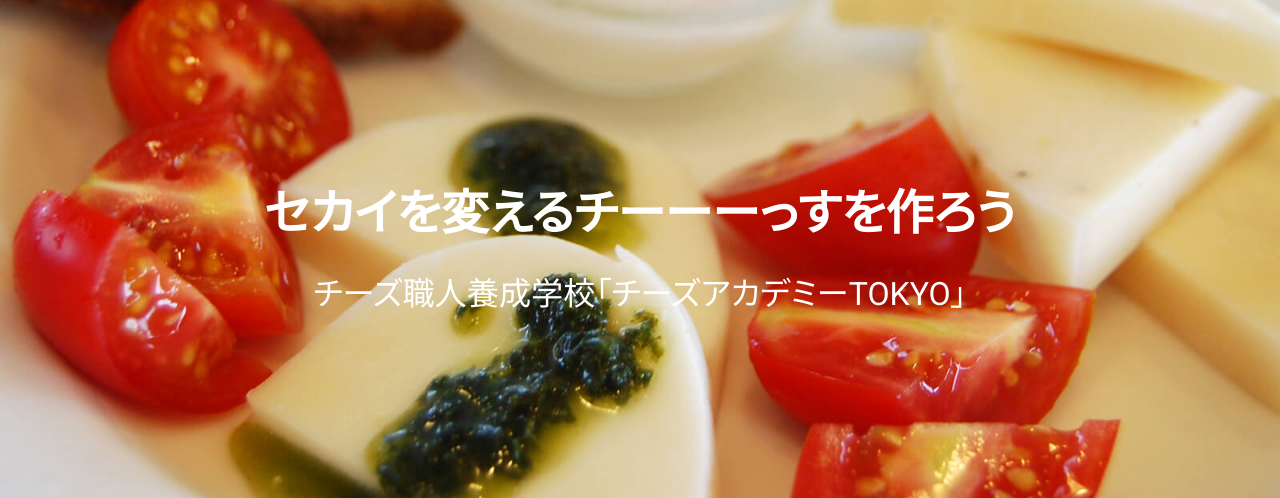
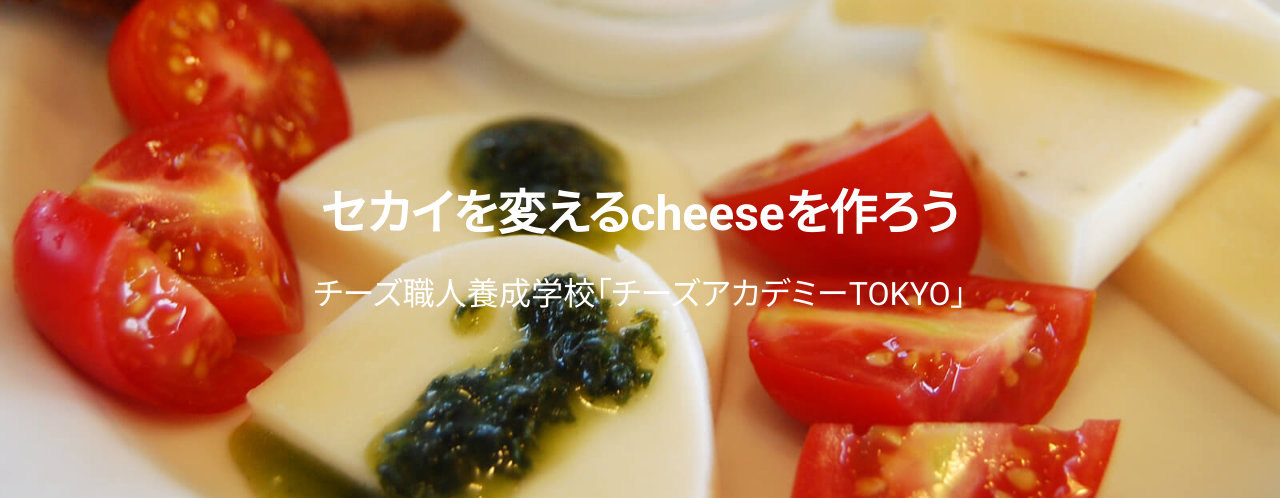
Before and after one commit to nobuhisaterasaki/lab6, a plain HTML site: page cheeseacademy/index.html in a window 1280 px wide. Shown: the top 498 px of the page. Drawn offline with nearby package versions, Linux system fonts and the light colour scheme.

Commit message:
タイトルをcheeseに直した

```diff
--- a/cheeseacademy/index.html
+++ b/cheeseacademy/index.html
@@ -16,7 +16,7 @@
 
 	<!-- main visual -->
 	<div class="main-visual">
-		<h1 class="site-title">セカイを変えるチーーーっすを作ろう
+		<h1 class="site-title">セカイを変えるcheeseを作ろう
 		<span class="site-title__mid">チーズ職人養成学校「チーズアカデミーTOKYO」</span></h1>
 	</div>
 
```
